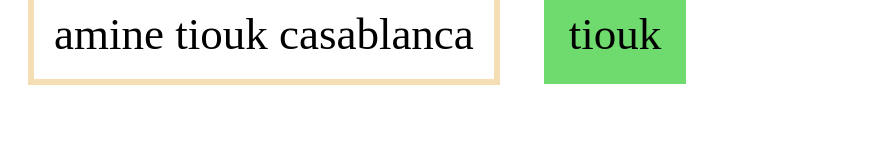
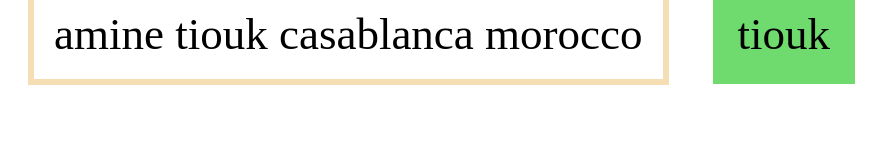
Before and after one commit to Am91T/amine, a plain HTML site: page html/styles-conference/index.html in a window 1280 px wide. Shown: the whole page, without its empty margins (0-890 px from the left). Drawn offline with Linux system fonts and the light colour scheme.

Commit message:
add morocco updated

```diff
--- a/html/styles-conference/index.html
+++ b/html/styles-conference/index.html
@@ -5,7 +5,7 @@
   <link rel="stylesheet" href="assets/stylesheets/main.css">
 </head>
 <body>
-    <div class="amine">amine tiouk casablanca</div>
+    <div class="amine">amine tiouk casablanca morocco</div>
     <span>tiouk</span><br>
 
 </body>
```
